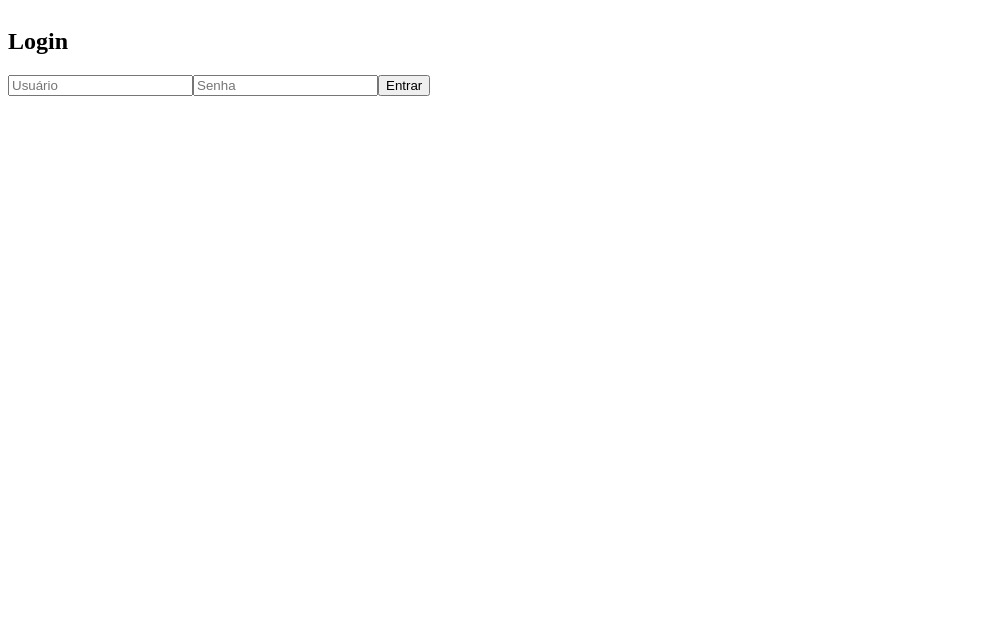
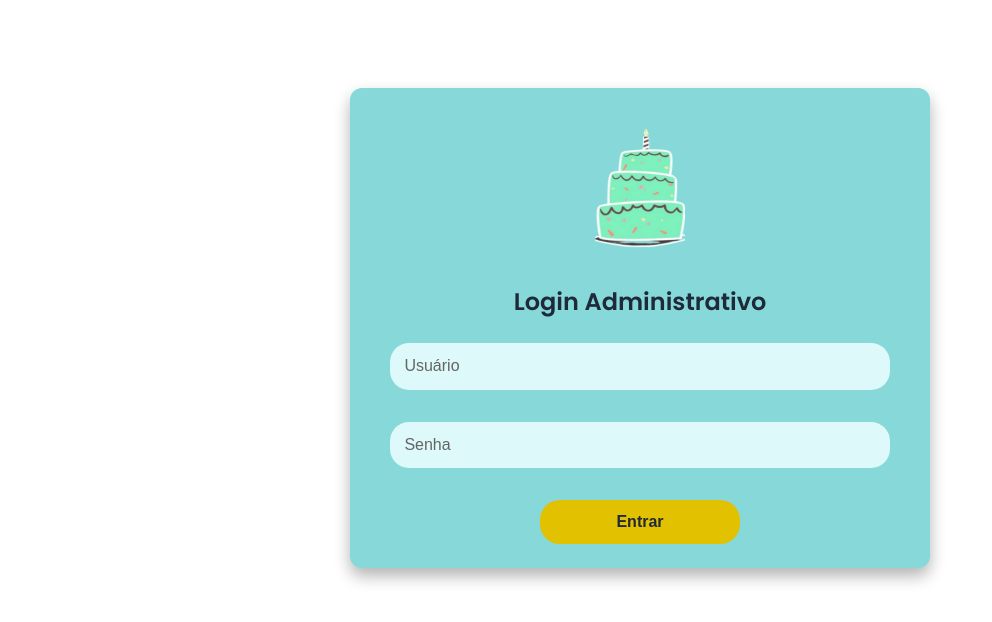
Before and after one commit to camillefk/catalogoSayonara, a React (Vite) app: page /login in a window 1280 px wide. Shown: the top 622 px of the page, without its empty margins (0-992 px from the left). Built offline with nearby package versions, Linux system fonts and the light colour scheme; a web font is replaced by a local one.

Commit message:
Atualização no layout da tela de login

```diff
--- a/src/pages/loginPage.jsx
+++ b/src/pages/loginPage.jsx
@@ -1,5 +1,7 @@
 import { useState } from 'react';
 import { useNavigate } from 'react-router-dom';
+import logo from '../assets/logo.png';
+import '../styles/loginPage.css';
 
 const LoginPage = () => {
     const [user, setUser] = useState('');
@@ -28,7 +30,8 @@ const LoginPage = () => {
 
     return (
       <div className="login-container">
-        <h2>Login</h2>
+        <img src={logo} alt="Logo da empresa" className="login-logo" />
+        <h2>Login Administrativo</h2>
         <form onSubmit={handleLogin}>
           <input
           type='text'
--- a/src/styles/homePage.css
+++ b/src/styles/homePage.css
@@ -1,3 +1,5 @@
+
+
 .homepage-container {
   display: flex;
   flex-direction: column;
--- /dev/null
+++ b/src/styles/loginPage.css
@@ -0,0 +1,77 @@
+.login-container {
+    background-color: #87d8d8 ;
+    padding: 2.5rem;
+    border-radius: 12px;
+    box-shadow: 0 8px 16px rgba(0, 0, 0, 0.3);
+    width: 100%;
+    height: 400px;
+    max-width: 500px;
+    color: #ffffff;
+    margin: 5rem auto;
+    display: flex;
+    flex-direction: column;
+    justify-content: space-between;
+    align-items: center;
+}
+
+.login-logo {
+    display: block;
+    margin: 0 auto 1rem auto;
+    width: 90px;
+    height: 120px;
+}
+
+.login-container h2 {
+    text-align: center;
+    margin-bottom: 1.5rem;
+    color: #1e2a3a;
+    font-family: 'Poppins', sans-serif;
+}
+
+.login-container form {
+    display: flex;
+    flex-direction: column;
+    gap: 1rem;
+    width: 100%;
+}
+
+.login-container input {
+    padding: 0.9rem;
+    margin-bottom: 1rem;
+    border: none;
+    border-radius: 19px;
+    background-color: #ddf9f9;
+    color: #070707;
+    font-size: 1rem;
+}
+
+.login-container input::placeholder {
+    color: #656464;
+}
+
+.login-container button {
+    padding: 0.8rem;
+    border: none;
+    border-radius: 20px;
+    background-color: #e2c100;
+    color: #1e2a3a;
+    font-weight: bold;
+    font-size: 1rem;
+    cursor: pointer;
+    transition: backgroung-color 0.3s ease;
+    width: 200px;
+    align-self: center;
+}
+
+.login-container button:hover {
+    background-color: #e2c000b8;
+}
+
+.login-container .erro {
+    color: #ff5e5e;
+    text-align: center;
+    margin-bottom: 1rem;
+    font-size: 0.9rem;
+    font-family: 'Poppins', sans-serif;;
+
+}
```
